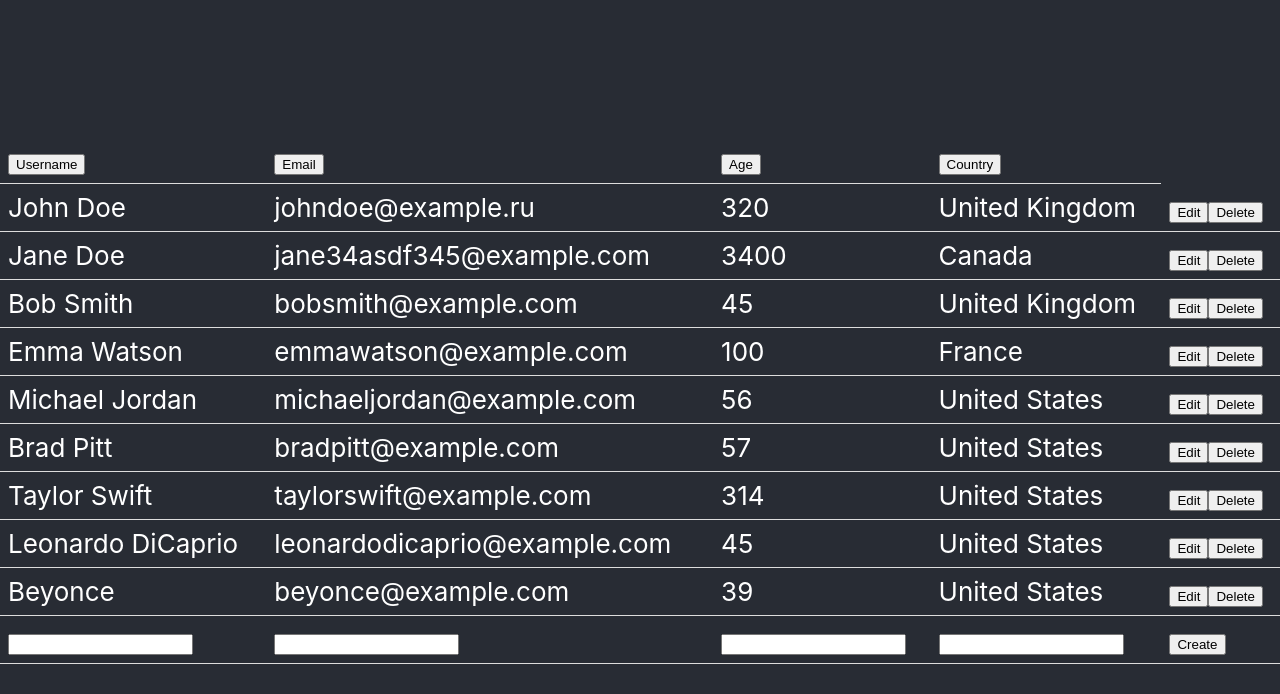
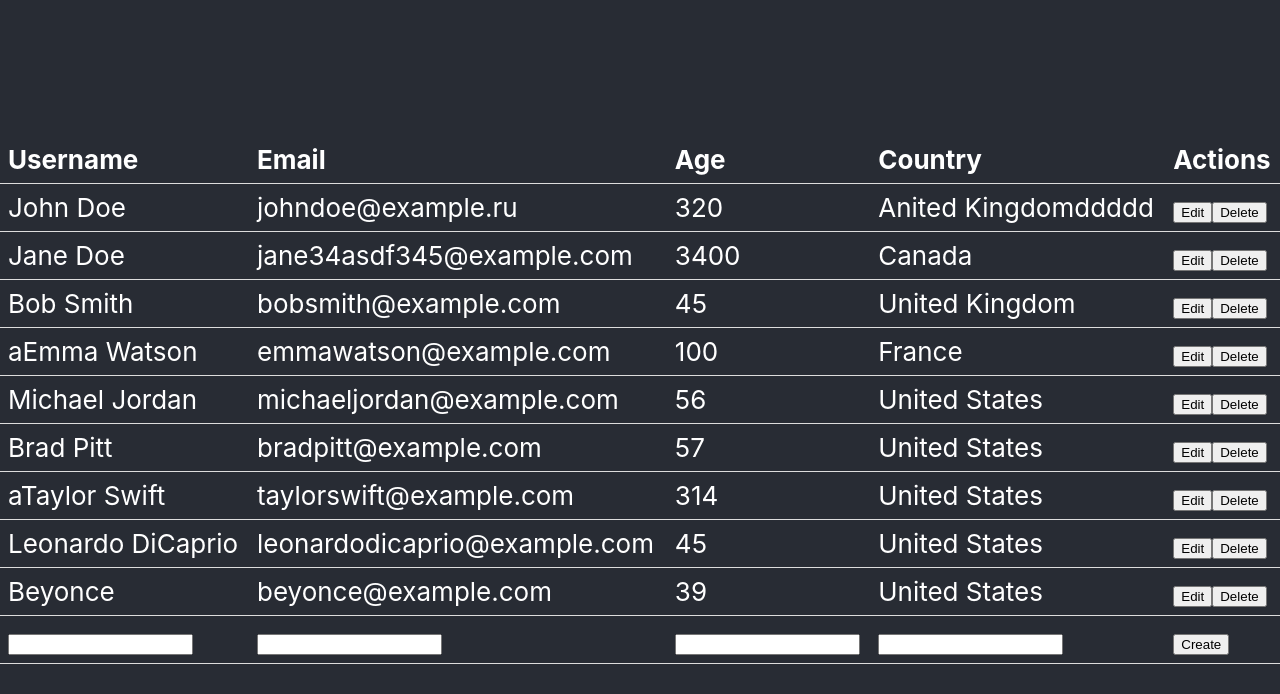
Before and after one commit to llirikkcoder/stl-test-job, a React (Create React App) app: page / in a window 1280 px wide. Shown: the top 694 px of the page. Built offline with nearby package versions, Linux system fonts and the light colour scheme; data requests are answered from the project's data file.

Commit message:
added useReducer

```diff
--- a/db.json
+++ b/db.json
@@ -5,7 +5,7 @@
       "username": "John Doe",
       "email": "johndoe@example.ru",
       "age": "320",
-      "country": "United Kingdom"
+      "country": "Anited Kingdomddddd"
     },
     {
       "id": 2,
@@ -23,7 +23,7 @@
     },
     {
       "id": 4,
-      "username": "Emma Watson",
+      "username": "aEmma Watson",
       "email": "emmawatson@example.com",
       "age": "100",
       "country": "France"
@@ -44,7 +44,7 @@
     },
     {
       "id": 7,
-      "username": "Taylor Swift",
+      "username": "aTaylor Swift",
       "email": "taylorswift@example.com",
       "age": "314",
       "country": "United States"
--- a/src/components/UsersTable.jsx
+++ b/src/components/UsersTable.jsx
@@ -1,4 +1,4 @@
-import { useEffect, useState } from 'react';
+import { useEffect, useReducer } from 'react';
 import styled from 'styled-components';
 import uuid from 'react-uuid';
 
@@ -14,66 +14,93 @@ const Table = styled.table`
   }
 `;
 
-function UsersTable() {
-  const [users, setUsers] = useState([]);
-  const [sortField, setSortField] = useState(null);
-  const [editingUser, setEditingUser] = useState(null);
-
-  const [newUser, setNewUser] = useState({
+const initialState = {
+  users: [],
+  sortField: null,
+  editingUser: null,
+  newUser: {
     username: "",
     email: "",
     age: "",
     country: ""
+  }
+}
+
+const usersReducer = (state, action) => {
+  switch (action.type) {
+    case "FETCH_USERS":
+      return { ...state, users: action.payload }
+    case "SORT_USERS":
+      let sortField = action.payload
+      let sortedUsers = [...state.users];
+
+      if (state.sortField === sortField) {
+        sortedUsers.reverse();
+      } else if (sortField === 'age') {
+        sortedUsers = sortedUsers.sort((a, b) => a[sortField] - b[sortField]);
+      } else {
+        sortedUsers = sortedUsers.sort((a, b) => {
+          if (a[sortField].toLowerCase() < b[sortField].toLowerCase()) {
+            return -1;
+          }
+          if (a[sortField].toLowerCase() > b[sortField].toLowerCase()) {
+            return 1;
+          }
+          return 0;
         });
+      }
+      return { ...state, users: sortedUsers, sortField: action.payload };
 
+    case "EDIT_USER":
+      return { ...state, editingUser: action.payload }
+    case "DELETE_USER":
+      // delete user logic
+      return { ...state, users: action.payload }
+    case "SAVE_USER":
+      // save user logic
+      return { ...state, users: action.payload }
+    case "CANCEL_EDIT":
+      return { ...state, editingUser: null }
+    case "CREATE_USER":
+      // create user logic
+      return { ...state, newUser: { username: "", email: "", age: null, country: "" } }
+    case "HANDLE_NEW_USER_CHANGE":
+      return { ...state, newUser: action.payload }
+    case "HANDLE_EDIT_USER_CHANGE":
+      return { ...state, editingUser: action.payload }
+    default:
+      return state;
+  }
+}
+
+function UsersTable() {
+  const [state, dispatch] = useReducer(usersReducer, initialState);
+  const { users, sortField, editingUser, newUser } = state;
   useEffect(() => {
     async function fetchUsers() {
       const response = await fetch('http://localhost:3001/users');
       const users = await response.json();
-      setUsers(users);
+      dispatch({ type: "FETCH_USERS", payload: users });
     }
     fetchUsers();
   }, []);
 
   const handleSort = (field) => {
-    if (sortField === field) {
-      setUsers([...users].reverse());
-      return;
-    }
-    setSortField(field);
-    let sortedUsers = [...users]
-    if (field === 'age') {
-      sortedUsers = sortedUsers.sort((a, b) => a[field] - b[field])
-    } else {
-      sortedUsers = sortedUsers.sort((a, b) => {
-        if (a[field].toLowerCase() < b[field].toLowerCase()) {
-          return -1;
-        }
-        if (a[field].toLowerCase() > b[field].toLowerCase()) {
-          return 1;
-        }
-        return 0;
-      });
-    }
-    setUsers(sortedUsers);
+    dispatch({ type: "SORT_USERS", payload: field });
   };
 
   const handleNewUserChange = (e) => {
-    setNewUser({
-      ...newUser,
-      [e.target.name]: e.target.value
-    });
+    const newUser = { ...state.newUser, [e.target.name]: e.target.value };
+    dispatch({ type: "HANDLE_NEW_USER_CHANGE", payload: newUser });
   };
 
   const handleEditUserChange = (e) => {
-    setEditingUser({
-      ...editingUser,
-      [e.target.name]: e.target.value
-    });
+    const editingUser = { ...state.editingUser, [e.target.name]: e.target.value };
+    dispatch({ type: "HANDLE_EDIT_USER_CHANGE", payload: editingUser });
   };
 
   const handleEditUser = (user) => {
-    setEditingUser({ ...user });
+    dispatch({ type: "EDIT_USER", payload: user });
   };
 
   const handleDeleteUser = (user) => {
@@ -82,7 +109,7 @@ function UsersTable() {
         method: "DELETE"
       });
       const updatedUsers = users.filter((u) => u.id !== user.id);
-      setUsers(updatedUsers);
+      dispatch({ type: "DELETE_USER", payload: updatedUsers });
     }
     deleteUser(user);
   };
@@ -109,137 +136,118 @@ function UsersTable() {
       const updatedUsers = user.id
         ? users.map((u) => (u.id === savedUser.id ? savedUser : u))
         : [...users, savedUser];
-      setUsers(updatedUsers);
+      dispatch({ type: "SAVE_USER", payload: updatedUsers });
     }
     saveUser(user);
-    setEditingUser(null);
   };
 
   const handleCancelEdit = () => {
-    setEditingUser(null);
+    dispatch({ type: "CANCEL_EDIT" });
   };
 
   const handleCreateUser = () => {
     handleSaveUser(newUser);
-    setNewUser({
-      username: "",
-      email: "",
-      age: null,
-      country: ""
-    });
+    dispatch({ type: "CREATE_USER" });
   };
 
   return (
     <Table>
-      {/* <table> */}
       <thead>
         <tr>
-          <th>
-            <button onClick={() => handleSort('username')}>Username</button>
-          </th>
-          <th>
-            <button onClick={() => handleSort('email')}>Email</button>
-          </th>
-          <th>
-            <button onClick={() => handleSort('age')}>Age</button>
-          </th>
-          <th>
-            <button onClick={() => handleSort('country')}>Country</button>
-          </th>
+          <th onClick={() => handleSort('username')}>Username</th>
+          <th onClick={() => handleSort('email')}>Email</th>
+          <th onClick={() => handleSort('age')}>Age</th>
+          <th onClick={() => handleSort('country')}>Country</th>
+          <th>Actions</th>
         </tr>
       </thead>
       <tbody>
-        {users.map((user) => (
-          <tr key={user.id}>
+        {state.users.map((user) => (
+          <tr key={uuid()}>
+            {editingUser && editingUser.id === user.id ? (
+              <>
                 <td>
-              {editingUser?.id === user.id ? (
                   <input
+                    type="text"
                     name="username"
-                  value={editingUser?.username}
+                    value={editingUser.username}
                     onChange={handleEditUserChange}
                   />
-              ) : (
-                user.username
-              )}
                 </td>
                 <td>
-              {editingUser?.id === user.id ? (
                   <input
+                    type="text"
                     name="email"
-                  value={editingUser?.email}
+                    value={editingUser.email}
                     onChange={handleEditUserChange}
                   />
-              ) : (
-                user.email
-              )}
                 </td>
                 <td>
-              {editingUser?.id === user.id ? (
                   <input
+                    type="number"
                     name="age"
-                  value={editingUser?.age}
+                    value={editingUser.age}
                     onChange={handleEditUserChange}
                   />
-              ) : (
-                user.age
-              )}
                 </td>
                 <td>
-              {editingUser?.id === user.id ? (
                   <input
+                    type="text"
                     name="country"
-                  value={editingUser?.country}
+                    value={editingUser.country}
                     onChange={handleEditUserChange}
                   />
-              ) : (
-                user.country
-              )}
                 </td>
                 <td>
-              {editingUser?.id === user.id ? (
-                <>
-                  <button onClick={() => handleSaveUser(editingUser)}>
-                    Save
-                  </button>
+                  <button onClick={() => handleSaveUser(editingUser)}>Save</button>
                   <button onClick={handleCancelEdit}>Cancel</button>
+                </td>
               </>
             ) : (
               <>
+                <td>{user.username}</td>
+
+                <td>{user.email}</td>
+                <td>{user.age}</td>
+                <td>{user.country}</td>
+                <td>
                   <button onClick={() => handleEditUser(user)}>Edit</button>
                   <button onClick={() => handleDeleteUser(user)}>Delete</button>
+                </td>
               </>
             )}
-            </td>
           </tr>
         ))}
-      </tbody>
-      <tfoot>
         <tr>
           <td>
             <input
+              type="text"
               name="username"
-              value={newUser?.username}
+              value={state.newUser.username}
               onChange={handleNewUserChange}
             />
           </td>
           <td>
             <input
+              type="text"
               name="email"
-              value={newUser?.email}
+              value={state.newUser.email}
               onChange={handleNewUserChange}
             />
           </td>
           <td>
             <input
+              type="number"
               name="age"
-              value={newUser?.age}
+              value={state.newUser.age}
               onChange={handleNewUserChange}
             />
           </td>
           <td>
             <input
+              type="text"
               name="country"
-              value={newUser?.country}
+              value={state.newUser.country}
               onChange={handleNewUserChange}
             />
           </td>
@@ -247,10 +255,8 @@ function UsersTable() {
             <button onClick={handleCreateUser}>Create</button>
           </td>
         </tr>
-      </tfoot>
-      {/* </table> */}
+      </tbody>
     </Table>
   );
 }
-
 export default UsersTable;
```
Lines whose indentation alone changed are shown as unchanged.
